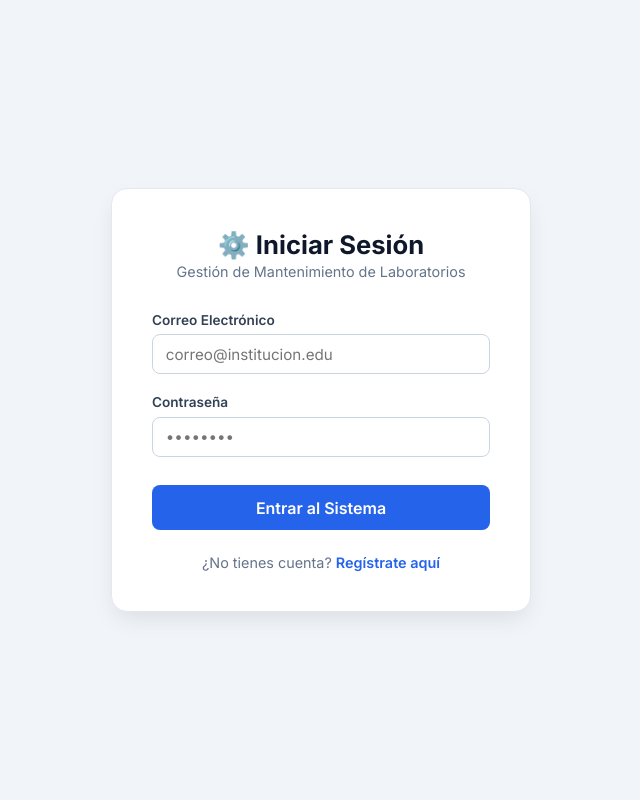
After one commit to fastingwolf/gestion_mantenimiento, a Flask app: page /login in a window 1280 px wide. The commit adds this page. Shown: the whole page, without its empty margins (319-959 px from the left). Run offline with Flask 3, Linux system fonts and the light colour scheme; parts of the project's set-up code (start-up, migrations or seed data) failed here and were passed over; some libraries are stand-ins or nearby versions.

Commit message:
Sistema de login y registro de usuarios añadido

```diff
--- a/main.py
+++ b/main.py
@@ -1,12 +1,14 @@
 import os
-from flask import Flask, render_template, request
+from flask import Flask, render_template, request, session, redirect, url_for
+from werkzeug.security import generate_password_hash, check_password_hash
 import psycopg2
 from datetime import date
 from database import obtener_conexion, inicializar_bd
 
 app = Flask(__name__)
+# Necesario para usar 'session' en Flask de forma segura
+app.secret_key = os.environ.get("SECRET_KEY", "clave_super_secreta_local")
 
-# Intentar inicializar la BD al arrancar (Vercel lo ejecutará en el primer llamado)
 try:
     inicializar_bd()
 except:
@@ -126,3 +128,90 @@ def nuevo_mantenimiento():
 # Vercel necesita la variable 'app' expuesta (ya la tenemos arriba)
 if __name__ == "__main__":
     app.run(debug=True, port=5000)
+
+    # ================= RUTAS DE AUTENTICACIÓN =================
+
+@app.route("/login", methods=["GET", "POST"])
+def login():
+    if request.method == "POST":
+        email = request.form.get("email").strip()
+        password = request.form.get("password").strip()
+
+        conn = obtener_conexion()
+        cursor = conn.cursor()
+        cursor.execute("SELECT * FROM usuarios WHERE email = %s", (email,))
+        usuario = cursor.fetchone()
+        conn.close()
+
+        # Verificar si el usuario existe y la contraseña es correcta
+        if usuario and check_password_hash(usuario["password"], password):
+            session["usuario_id"] = usuario["id"]
+            session["nombre"] = usuario["nombre"]
+            session["rol"] = usuario["rol"]
+            return redirect(url_for("index"))
+        else:
+            return render_template("login.html", error="Correo o contraseña incorrectos.")
+
+    return render_template("login.html")
+
+@app.route("/registro", methods=["POST"])
+def registro():
+    nombre = request.form.get("nombre").strip()
+    email = request.form.get("email").strip()
+    password = request.form.get("password").strip()
+    rol = request.form.get("rol")
+
+    # Encriptar la contraseña antes de guardarla
+    hashed_password = generate_password_hash(password)
+
+    conn = obtener_conexion()
+    cursor = conn.cursor()
+    try:
+        cursor.execute("""
+            INSERT INTO usuarios (nombre, email, password, rol)
+            VALUES (%s, %s, %s, %s)
+        """, (nombre, email, hashed_password, rol))
+        conn.commit()
+    except psycopg2.IntegrityError:
+        conn.close()
+        return render_template("login.html", error="El correo ya está registrado.")
+
+    conn.close()
+    # Loguear automáticamente tras el registro
+    return login()
+
+@app.route("/logout")
+def logout():
+    session.clear()
+    return redirect(url_for("login"))
+
+# ================= RUTAS PROTEGIDAS =================
+
+@app.route("/")
+def index():
+    # Proteger la ruta principal: Si no hay sesión, al login
+    if "usuario_id" not in session:
+        return redirect(url_for("login"))
+
+    conn = obtener_conexion()
+    cursor = conn.cursor()
+
+    cursor.execute("SELECT * FROM ubicaciones WHERE tipo = 'Laboratorio' ORDER BY nombre ASC")
+    laboratorios = cursor.fetchall()
+
+    cursor.execute("SELECT * FROM ubicaciones WHERE tipo = 'Aula' ORDER BY nombre ASC")
+    aulas = cursor.fetchall()
+    conn.close()
+
+    primer_id = laboratorios[0]["id"] if laboratorios else 1
+    datos_sala = consultar_datos_sala(primer_id)
+
+    return render_template(
+        "base.html",
+        laboratorios=laboratorios,
+        aulas=aulas,
+        usuario_actual=session, # Pasamos la sesión al template
+        **datos_sala
+    )
+
+# ... (Mantén aquí el resto de tus rutas HTMX: /espacio, /equipo/nuevo, /mantenimiento/nuevo) ...
--- a/static/style.css
+++ b/static/style.css
@@ -402,3 +402,79 @@ input:focus, select:focus, textarea:focus {
         grid-template-columns: 1fr;
     }
 }
+
+/* ================= LOGIN Y REGISTRO ================= */
+.auth-body {
+    display: flex;
+    align-items: center;
+    justify-content: center;
+    background-color: #f1f5f9;
+    padding: 1rem;
+}
+
+.auth-container {
+    width: 100%;
+    max-width: 420px;
+}
+
+.auth-card {
+    background: #ffffff;
+    border-radius: 16px;
+    padding: 2.5rem;
+    box-shadow: 0 10px 25px -5px rgba(0, 0, 0, 0.1);
+    border: 1px solid #e2e8f0;
+}
+
+.auth-header {
+    text-align: center;
+    margin-bottom: 2rem;
+}
+
+.auth-header h2 {
+    font-size: 1.6rem;
+    color: #0f172a;
+    margin-bottom: 0.2rem;
+}
+
+.auth-header p {
+    color: #64748b;
+    font-size: 0.9rem;
+}
+
+.auth-btn {
+    width: 100%;
+    padding: 0.8rem;
+    font-size: 1rem;
+    margin-top: 0.5rem;
+}
+
+.auth-switch {
+    text-align: center;
+    margin-top: 1.5rem;
+    font-size: 0.9rem;
+    color: #64748b;
+}
+
+.auth-switch button {
+    background: none;
+    border: none;
+    color: #2563eb;
+    font-weight: 600;
+    cursor: pointer;
+    font-size: 0.9rem;
+}
+
+.auth-switch button:hover {
+    text-decoration: underline;
+}
+
+.auth-error {
+    background-color: #fee2e2;
+    color: #b91c1c;
+    padding: 0.8rem;
+    border-radius: 8px;
+    font-size: 0.85rem;
+    text-align: center;
+    margin-bottom: 1.5rem;
+    border: 1px solid #fca5a5;
+}
--- /dev/null
+++ b/templates/login.html
@@ -0,0 +1,88 @@
+<!DOCTYPE html>
+<html lang="es">
+<head>
+    <meta charset="UTF-8">
+    <meta name="viewport" content="width=device-width, initial-scale=1.0">
+    <title>Acceso al Sistema</title>
+    <link rel="stylesheet" href="/static/style.css">
+</head>
+<body class="auth-body">
+
+    <div class="auth-container">
+        <!-- Formulario de Iniciar Sesión -->
+        <div id="form-login" class="auth-card">
+            <div class="auth-header">
+                <h2><span>⚙️</span> Iniciar Sesión</h2>
+                <p>Gestión de Mantenimiento de Laboratorios</p>
+            </div>
+
+            {% if error %}
+            <div class="auth-error">{{ error }}</div>
+            {% endif %}
+
+            <form action="/login" method="POST">
+                <div class="form-group">
+                    <label>Correo Electrónico</label>
+                    <input type="email" name="email" required placeholder="correo@institucion.edu">
+                </div>
+                <div class="form-group">
+                    <label>Contraseña</label>
+                    <input type="password" name="password" required placeholder="••••••••">
+                </div>
+                <button type="submit" class="btn-submit auth-btn">Entrar al Sistema</button>
+            </form>
+
+            <p class="auth-switch">¿No tienes cuenta? <button type="button" onclick="toggleAuth()">Regístrate aquí</button></p>
+        </div>
+
+        <!-- Formulario de Registro -->
+        <div id="form-registro" class="auth-card" style="display: none;">
+            <div class="auth-header">
+                <h2>Crear Cuenta</h2>
+                <p>Únete como personal académico o técnico</p>
+            </div>
+
+            <form action="/registro" method="POST">
+                <div class="form-group">
+                    <label>Nombre Completo</label>
+                    <input type="text" name="nombre" required placeholder="Ej. Juan Pérez">
+                </div>
+                <div class="form-group">
+                    <label>Correo Electrónico</label>
+                    <input type="email" name="email" required placeholder="correo@institucion.edu">
+                </div>
+                <div class="form-row">
+                    <div class="form-group">
+                        <label>Contraseña</label>
+                        <input type="password" name="password" required minlength="6">
+                    </div>
+                    <div class="form-group">
+                        <label>Rol en la institución</label>
+                        <select name="rol" required>
+                            <option value="Técnico">Técnico de Laboratorio</option>
+                            <option value="Docente">Docente / Investigador</option>
+                        </select>
+                    </div>
+                </div>
+                <button type="submit" class="btn-submit auth-btn" style="background-color: #10b981;">Registrarse</button>
+            </form>
+
+            <p class="auth-switch">¿Ya tienes cuenta? <button type="button" onclick="toggleAuth()">Inicia sesión</button></p>
+        </div>
+    </div>
+
+    <script>
+        function toggleAuth() {
+            const login = document.getElementById('form-login');
+            const registro = document.getElementById('form-registro');
+            if (login.style.display === 'none') {
+                login.style.display = 'block';
+                registro.style.display = 'none';
+            } else {
+                login.style.display = 'none';
+                registro.style.display = 'block';
+            }
+        }
+    </script>
+</body>
+</html>
```
Also changed, not shown: database.py (+78 -2 lines), templates/base.html (+24 -0 lines).
